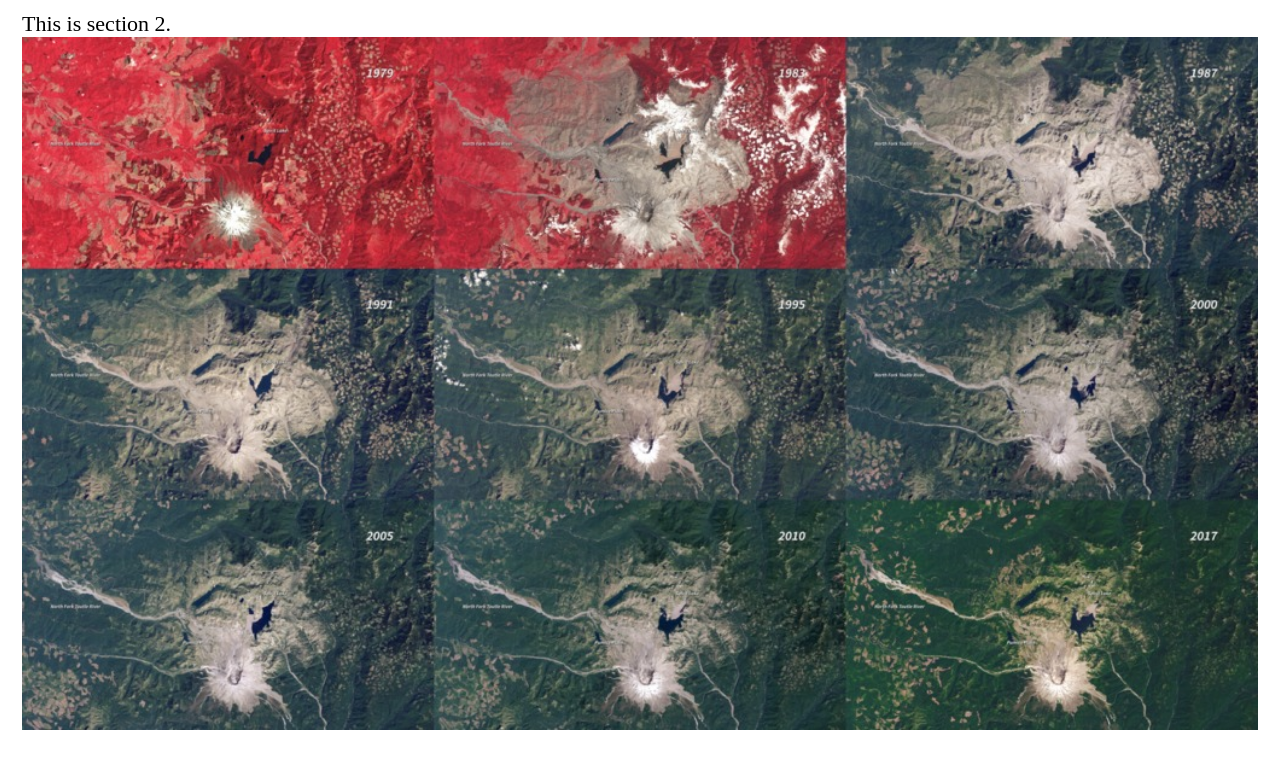
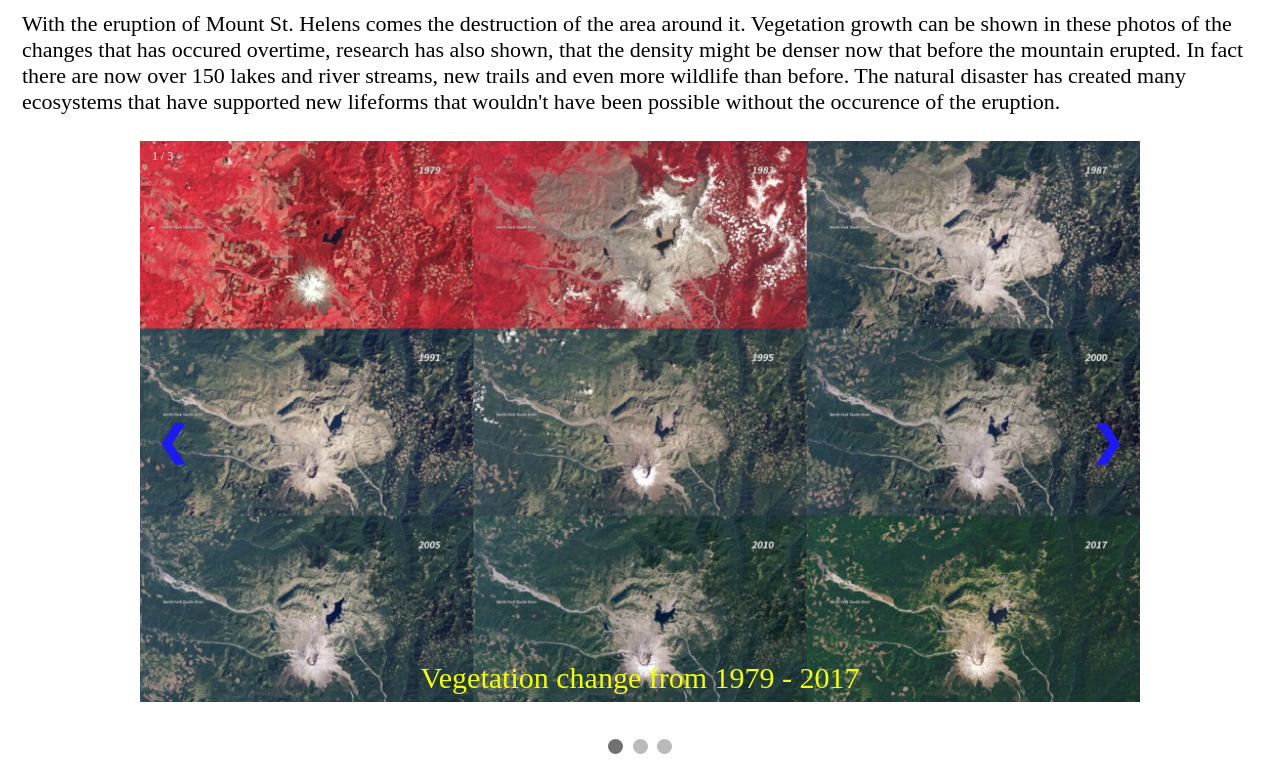
Before and after one commit to vincenth07/lab2-webpage, a plain HTML site: page section2.html in a window 1280 px wide. Shown: the part 62-844 px from the top of the page. Before the commit the page ends 820 px from the top, so only its background shows below. Drawn offline with Linux system fonts and the light colour scheme.

Commit message:
added vegetation page, got ride of see also page.

```diff
--- a/css/main.css
+++ b/css/main.css
@@ -117,3 +117,98 @@
 
 /* Change the background color of the dropdown button when the dropdown content is shown */
 .dropdown:hover .dropbtn {background-color: #2170a4;}
+
+
+
+
+
+
+
+
+* {box-sizing:border-box}
+
+/* Slideshow container */
+.slideshow-container {
+  max-width: 1000px;
+  position: relative;
+  margin: auto;
+}
+
+/* Hide the images by default */
+.mySlides {
+  display: none;
+}
+
+/* Next & previous buttons */
+.prev, .next {
+  cursor: pointer;
+  position: absolute;
+  top: 50%;
+  width: auto;
+  margin-top: -22px;
+  padding: 16px;
+  color: rgb(29, 25, 241);
+  font-weight: bold;
+  font-size: 40px;
+  transition: 0.6s ease;
+  border-radius: 0 3px 3px 0;
+  user-select: none;
+}
+
+/* Position the "next button" to the right */
+.next {
+  right: 0;
+  border-radius: 3px 0 0 3px;
+}
+
+/* On hover, add a black background color with a little bit see-through */
+.prev:hover, .next:hover {
+  background-color: rgba(248, 244, 244, 0.8);
+}
+
+/* Caption text */
+.text {
+  color: #efff0e;
+  font-size: 30px;
+  padding: 8px 12px;
+  position: absolute;
+  bottom: 5px;
+  width: 100%;
+  text-align: center;
+}
+
+/* Number text (1/3 etc) */
+.numbertext {
+  color: #f2f2f2;
+  font-size: 12px;
+  padding: 8px 12px;
+  position: absolute;
+  top: 0;
+}
+
+/* The dots/bullets/indicators */
+.dot {
+  cursor: pointer;
+  height: 15px;
+  width: 15px;
+  margin: 0 2px;
+  background-color: #bbb;
+  border-radius: 50%;
+  display: inline-block;
+  transition: background-color 0.6s ease;
+}
+
+.active, .dot:hover {
+  background-color: #717171;
+}
+
+/* Fading animation */
+.fade {
+  animation-name: fade;
+  animation-duration: 1.5s;
+}
+
+@keyframes fade {
+  from {opacity: .4}
+  to {opacity: 1}
+}
--- a/js/main.js
+++ b/js/main.js
@@ -18,3 +18,45 @@ function responsive_control() {
     x.className = "topnav";
   }
 }
+
+
+
+
+
+let slideIndex = 1;
+showSlides(slideIndex);
+
+// Next/previous controls
+function plusSlides(n) {
+  showSlides(slideIndex += n);
+}
+
+// Thumbnail image controls
+function currentSlide(n) {
+  showSlides(slideIndex = n);
+}
+
+function showSlides(n) {
+  let i;
+  let slides = document.getElementsByClassName("mySlides");
+  let dots = document.getElementsByClassName("dot");
+  if (n > slides.length) {slideIndex = 1}
+  if (n < 1) {slideIndex = slides.length}
+  for (i = 0; i < slides.length; i++) {
+    slides[i].style.display = "none";
+  }
+  for (i = 0; i < dots.length; i++) {
+    dots[i].className = dots[i].className.replace(" active", "");
+  }
+  slides[slideIndex-1].style.display = "block";
+  dots[slideIndex-1].className += " active";
+}
+
+
+
+
+
+
+function myFunction(x) {
+  x.classList.toggle("fa-thumbs-down");
+}
--- a/section2.html
+++ b/section2.html
@@ -23,7 +23,6 @@
         <a class="active" href="section2.html">Vegetation Growth</a>
 
         <a href="section3.html">Future Research</a>
-        <a href="see_also.html">See Also</a>
         <a href="references.html">References</a>
 
         <!-- "Hamburger menu" / "Bar icon" to toggle the navigation links on smaller screens -->
@@ -35,8 +34,51 @@
     <!-- Page content -->
     <div class="content">
         <!-- Section 2 content -->
-        This is section 2.
-        <img src="img/recovery1.jpg" style="width: 100%; height: auto;">
+        With the eruption of Mount St. Helens comes the destruction of the area around it.
+        Vegetation growth can be shown in these photos of the changes that has occured overtime,
+        research has also shown, that the density might be denser now that before the mountain erupted.
+        In fact there are now over 150 lakes and river streams, new trails and even more wildlife than before.
+        The natural disaster has created many ecosystems that have supported new lifeforms that wouldn't have been
+        possible without the occurence of the eruption.
+        <br>
+        <br>
+        <!-- Slideshow container -->
+        <div class="slideshow-container">
+
+            <!-- Full-width images with number and caption text -->
+            <div class="mySlides fade">
+                <div class="numbertext">1 / 3</div>
+                <img src="img/recovery1.jpg" style="width:100%; height: auto;">
+                <div class="text">Vegetation change from 1979 - 2017</div>
+            </div>
+
+            <div class="mySlides fade">
+                <div class="numbertext">2 / 3</div>
+                <img src="img/recovery2.jpg" style="width:100%; height: auto;">
+                <div class="text">Comparing peaks post eruption</div>
+            </div>
+
+            <div class="mySlides fade">
+                <div class="numbertext">3 / 3</div>
+                <img src="img/recovery3.jpg" style="width:100%; height:10% auto;">
+                <div class="text">Satellite imagery of vegetation growth</div>
+            </div>
+
+            <!-- Next and previous buttons -->
+            <a class="prev" onclick="plusSlides(-1)">&#10094;</a>
+            <a class="next" onclick="plusSlides(1)">&#10095;</a>
+        </div>
+        <br>
+
+            <!-- The dots/circles -->
+            <div style="text-align:center">
+                <span class="dot" onclick="currentSlide(1)"></span>
+                <span class="dot" onclick="currentSlide(2)"></span>
+                <span class="dot" onclick="currentSlide(3)"></span>
+            </div>
+
+
+
     </div>
 
     <!-- Including the main.js file for JavaScript functionality -->
```
Also changed, not shown: index.html (+0 -1 lines), references.html (+11 -1 lines), section1.html (+0 -1 lines), section3.html (+0 -1 lines), see_also.html (deleted, +0 -46 lines).
